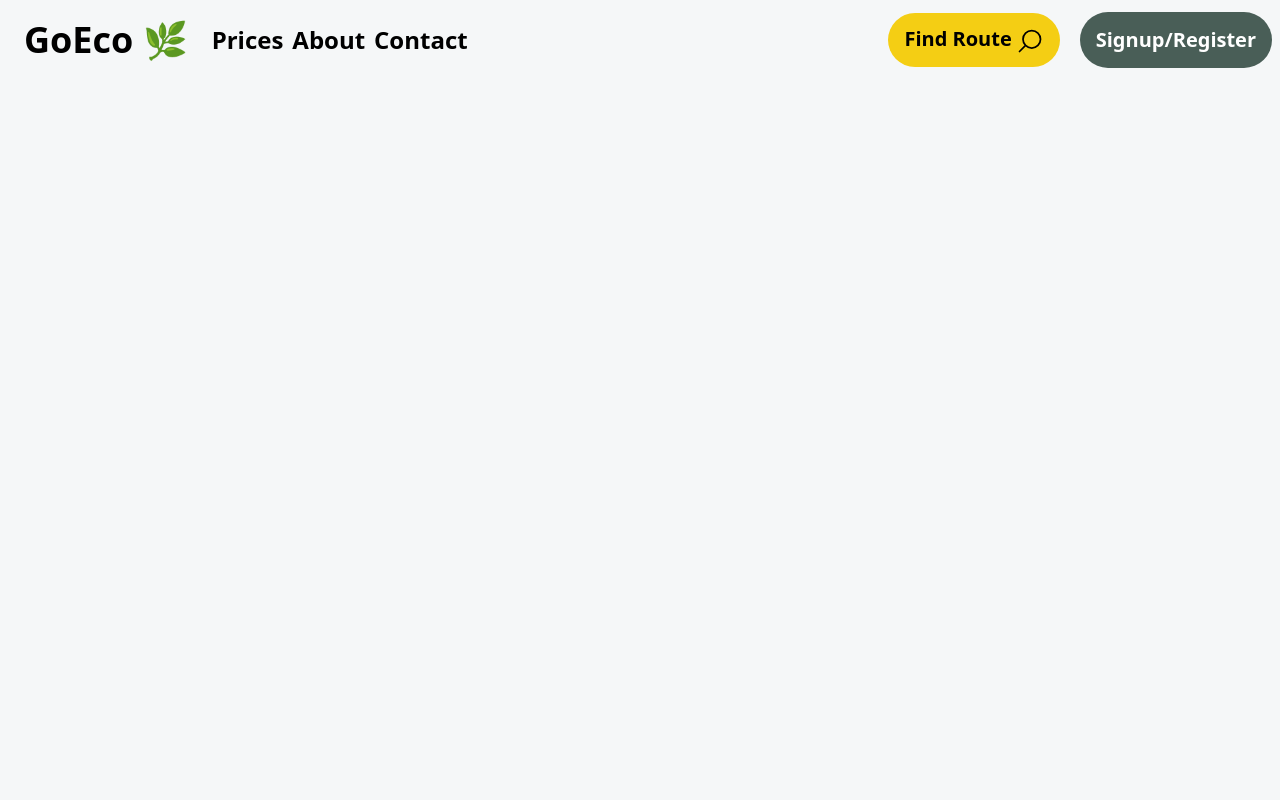
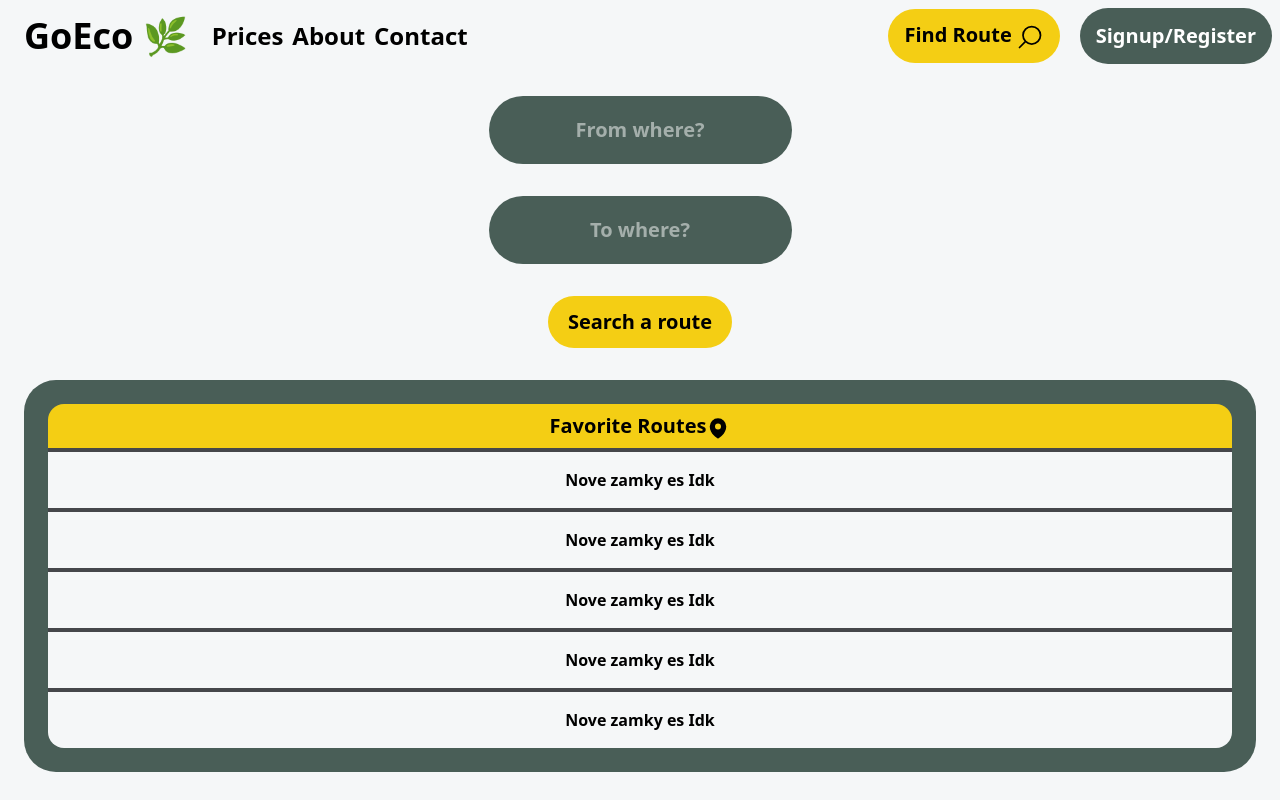
Before and after one commit to Hajdudev/go-eco, a Next.js app: page / in a window 1280 px wide. Built offline with nearby package versions, Linux system fonts and the light colour scheme.

Commit message:
Styled Home Page

```diff
--- a/package.json
+++ b/package.json
@@ -11,6 +11,7 @@
   "dependencies": {
     "@heroicons/react": "^2.2.0",
     "@tailwindcss/postcss": "^4.0.7",
+    "class-variance-authority": "^0.7.1",
     "next": "15.1.7",
     "react": "^19.0.0",
     "react-dom": "^19.0.0",
--- /dev/null
+++ b/src/app/_components/Button.tsx
@@ -0,0 +1,47 @@
+import { cva, VariantProps } from 'class-variance-authority';
+
+const ButtonStyles = cva('rounded-full outline-0 font-bold text-center', {
+  variants: {
+    color: {
+      primary: 'bg-primary text-black',
+      secondary: 'bg-secondary text-white',
+    },
+    size: {
+      sm: 'py-2 px-3',
+      md: 'py-3 px-5 text-xl',
+      lg: 'py-5 px-6 text-2xl',
+    },
+  },
+  defaultVariants: {
+    color: 'secondary',
+    size: 'md',
+  },
+});
+
+type ButtonProps = {
+  onClick?: () => void;
+  value: string | number;
+  text: string;
+  className?: string;
+} & VariantProps<typeof ButtonStyles>;
+
+export function Button({
+  text,
+  value,
+  onClick,
+  color,
+  size,
+  className,
+}: ButtonProps) {
+  return (
+    <button
+      className={ButtonStyles({ color, size, className })}
+      onClick={onClick}
+      value={value}
+    >
+      {text}
+    </button>
+  );
+}
+
+export default Button;
--- a/src/app/_components/Header.tsx
+++ b/src/app/_components/Header.tsx
@@ -1,28 +1,25 @@
 'use client';
 
-import React, { useState, useRef } from 'react';
+import React, { useState } from 'react';
 import {
   MagnifyingGlassIcon,
   ArrowRightIcon,
   Bars3Icon,
   XMarkIcon,
 } from '@heroicons/react/24/outline';
-import { CSSTransition } from 'react-transition-group';
 
 function Header() {
   const [isMenuOpen, setIsMenuOpen] = useState(false);
-  const nodeRef = useRef(null);
 
   const toggleMenu = () => {
-    setIsMenuOpen(!isMenuOpen);
+    setIsMenuOpen((prev) => !prev);
   };
 
   return (
     <div>
-      {!isMenuOpen && (
       <div className='align-center mx-2 mt-2 flex justify-between'>
         <div className='align-center flex grow-1 items-center'>
-            <span className='px-4 py-3 text-2xl font-bold lg:mr-2 lg:text-4xl'>
+          <span className='px-4 text-lg font-bold md:text-2xl lg:mr-2 lg:text-4xl'>
             GoEco 🌿
           </span>
           <div className='lg:24 hidden font-bold md:mr-18 md:flex md:max-w-64 md:grow-1 md:justify-between lg:text-2xl'>
@@ -54,18 +51,11 @@ function Header() {
           />
         </div>
       </div>
-      )}
 
-      <CSSTransition
-        in={isMenuOpen}
-        timeout={300}
-        classNames='menu'
-        unmountOnExit
-        nodeRef={nodeRef}
-      >
       <div
-          ref={nodeRef}
-          className='bg-slateblack fixed top-0 right-0 h-screen w-[80%] rounded-l-3xl'
+        className={`bg-slateblack fixed top-0 right-0 h-screen w-[80%] transform rounded-l-3xl transition-transform duration-300 ease-in-out ${
+          isMenuOpen ? 'translate-x-0' : 'translate-x-full'
+        }`}
       >
         <div className='relative flex h-full flex-col items-center space-y-4'>
           <div className='font-white mt-4 mb-6 text-4xl font-bold text-white'>
@@ -98,7 +88,6 @@ function Header() {
           </div>
         </div>
       </div>
-      </CSSTransition>
     </div>
   );
 }
--- /dev/null
+++ b/src/app/_components/Input.tsx
@@ -0,0 +1,44 @@
+import { cva, VariantProps } from 'class-variance-authority';
+
+const inputStyles = cva('rounded-full outline-0 font-bold text-center', {
+  variants: {
+    color: {
+      primary: 'bg-primary text-black',
+      secondary: 'bg-secondary text-white',
+    },
+    size: {
+      sm: 'py-4',
+      md: 'py-5 text-xl',
+      lg: 'py-8 text-2xl',
+    },
+  },
+  defaultVariants: {
+    color: 'secondary',
+    size: 'md',
+  },
+});
+
+type InputProps = {
+  placeholder: string;
+  name: string;
+  className?: string;
+} & VariantProps<typeof inputStyles>;
+
+export function Input({
+  placeholder,
+  name,
+  color,
+  size,
+  className,
+}: InputProps) {
+  return (
+    <input
+      className={inputStyles({ color, size, className })}
+      type='text'
+      placeholder={placeholder}
+      name={name}
+    />
+  );
+}
+
+export default Input;
--- a/src/app/layout.tsx
+++ b/src/app/layout.tsx
@@ -1,5 +1,6 @@
 import React from 'react';
 import Header from './_components/Header';
+import './globals.css';
 
 export default function RootLayout({
   children,
--- a/src/app/page.tsx
+++ b/src/app/page.tsx
@@ -1,5 +1,47 @@
-import './globals.css';
+import { MapPinIcon } from '@heroicons/react/24/solid';
+import Button from './_components/Button';
+import Input from './_components/Input';
 
 export default function Home() {
-  return <div className=''></div>;
+  const falseData = new Array(5).fill('Nove zamky es Idk ');
+  return (
+    <main className='mx-6'>
+      <form>
+        <div className='mt-8 flex flex-col items-center justify-center gap-8'>
+          <Input name='from' placeholder='From where?' />
+          <Input name='to' placeholder='To where?' />
+          <Button text='Search a route' color='primary' value='search' />
+        </div>
+      </form>
+      <div className='bg-secondary mt-8 max-h-[450px] w-full rounded-4xl p-6 text-center'>
+        <div className='bg-primary rounded-t-2xl px-6 py-2 text-xl font-bold'>
+          <span>Favorite Routes</span>
+          <MapPinIcon className='inline-block h-6 w-6' />
+        </div>
+        {falseData.map((data, index) => (
+          <>
+            {index === falseData.length - 1 && (
+              <>
+                <div className='bg-slateblack h-1 w-full'></div>
+                <div
+                  key={index}
+                  className='bg-mist rounded-b-2xl p-4 font-bold'
+                >
+                  {data}
+                </div>
+              </>
+            )}
+            {index !== falseData.length - 1 && (
+              <>
+                <div className='bg-slateblack h-1 w-full'></div>
+                <div key={index} className='bg-mist p-4 font-bold'>
+                  {data}
+                </div>
+              </>
+            )}
+          </>
+        ))}
+      </div>
+    </main>
+  );
 }
```
Also changed, not shown: 1 other file (tests, documents, lock files or other folders). Lines whose indentation alone changed are shown as unchanged.
